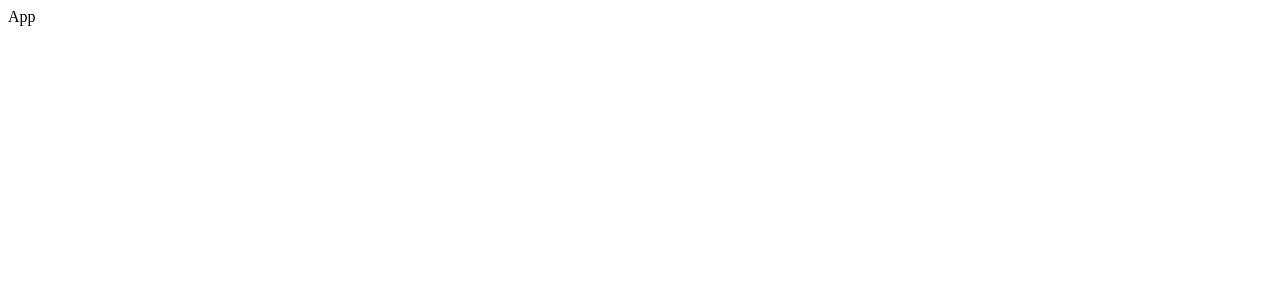
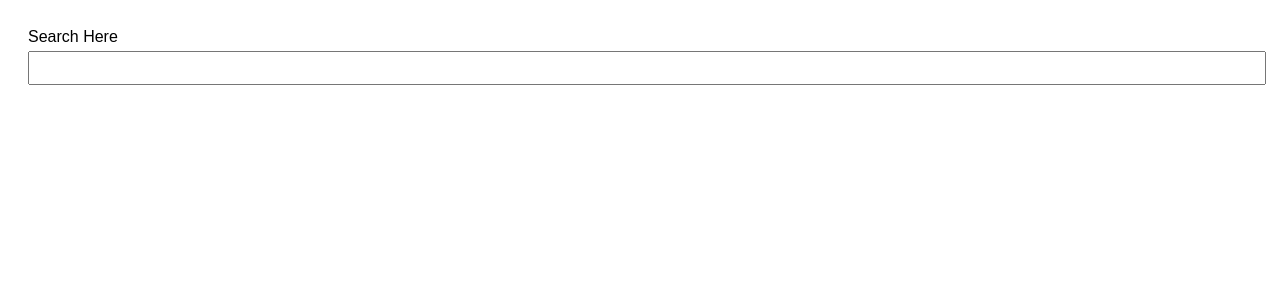
Before and after one commit to GithubSumanth/Image-finder, a React (Create React App) app: page / in a window 1280 px wide. Shown: the top 300 px of the page. Built offline with nearby package versions, Linux system fonts and the light colour scheme.

Commit message:
Added the styles for the app

```diff
--- /dev/null
+++ b/src/App.css
@@ -0,0 +1,3 @@
+.page {
+  padding: 0 20px;
+}
--- a/src/App.js
+++ b/src/App.js
@@ -1,5 +1,21 @@
+import "./App.css";
+import { useState } from "react";
+import ImageList from "./components/ImageList";
+import SearchBar from "./components/SearchBar";
+import searchImages from "./api";
+
 function App() {
-  return <div>App</div>;
+  const [images, setImages] = useState([]);
+  const handleSubmit = async (term) => {
+    const response = await searchImages(term);
+    setImages(response);
+  };
+  return (
+    <div className="page">
+      <SearchBar onSubmit={handleSubmit} />
+      <ImageList images={images} />
+    </div>
+  );
 }
 
 export default App;
--- /dev/null
+++ b/src/components/ImageList.css
@@ -0,0 +1,4 @@
+.container {
+  columns: 6 200px;
+  column-gap: 10px;
+}
--- /dev/null
+++ b/src/components/ImageShow.css
@@ -0,0 +1,4 @@
+img {
+  width: 100%;
+  margin-bottom: 10px;
+}
--- /dev/null
+++ b/src/components/SearchBar.css
@@ -0,0 +1,20 @@
+.form {
+  display: flex;
+  justify-content: center;
+  flex-direction: column;
+  padding: 20px 0;
+  margin-bottom: 10px;
+}
+
+.form label {
+  font-family: sans-serif;
+}
+
+.input {
+  width: 100%;
+  height: 30px;
+  font-size: 18px;
+  margin-top: 5px;
+  font-family: sans-serif;
+  padding: 0 5px;
+}
```
